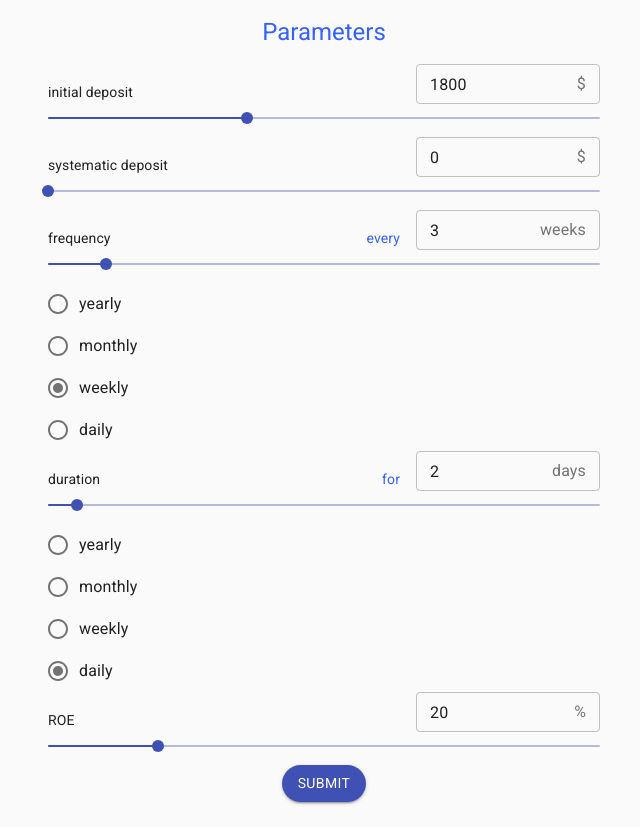
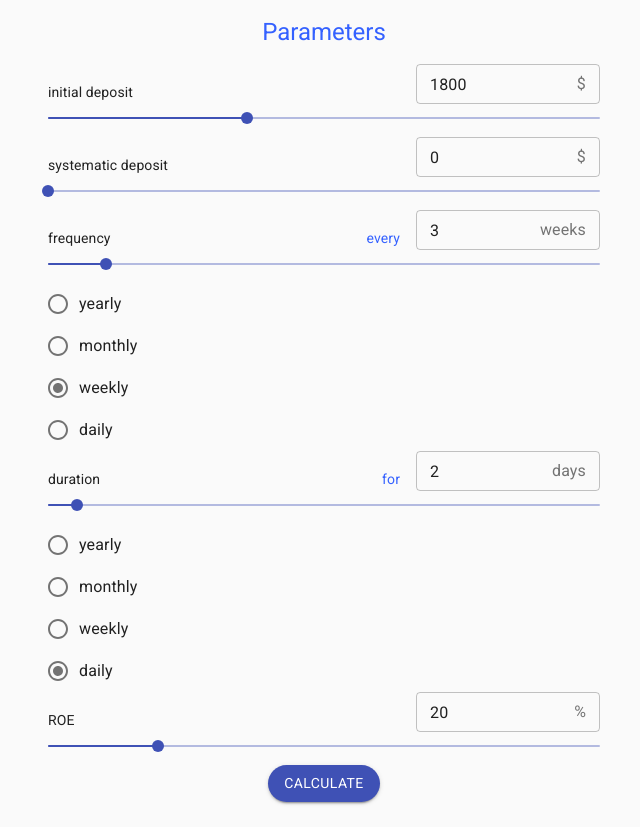
Before and after one commit to b-chmiel/metis-finance-calculator-ui, a React (Create React App) app: page / in a window 1280 px wide. Shown: the whole page, without its empty margins (316-956 px from the left). Built offline with nearby package versions, Linux system fonts and the light colour scheme; no server answers.

Commit message:
Submit -> Calculate

```diff
--- a/src/views/InvestmentView/InvestmentView.tsx
+++ b/src/views/InvestmentView/InvestmentView.tsx
@@ -60,7 +60,7 @@ export const InvestmentView: React.FC = () => {
                         style={{borderRadius: 25}}
                         onClick={handleSubmit}
                     >
-                        SUBMIT
+                        Calculate
                     </Button>
                 </Box>
             </Container>
```
